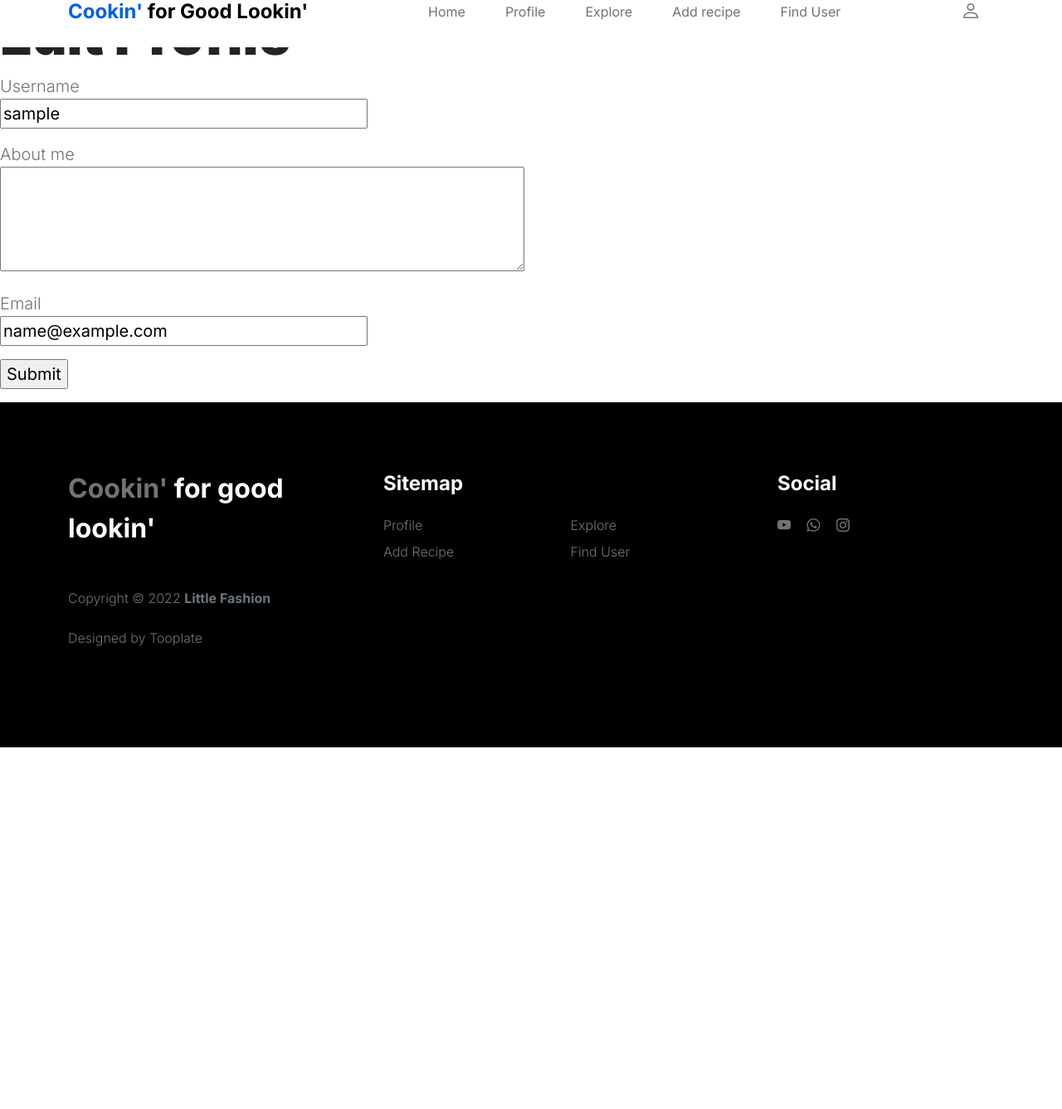
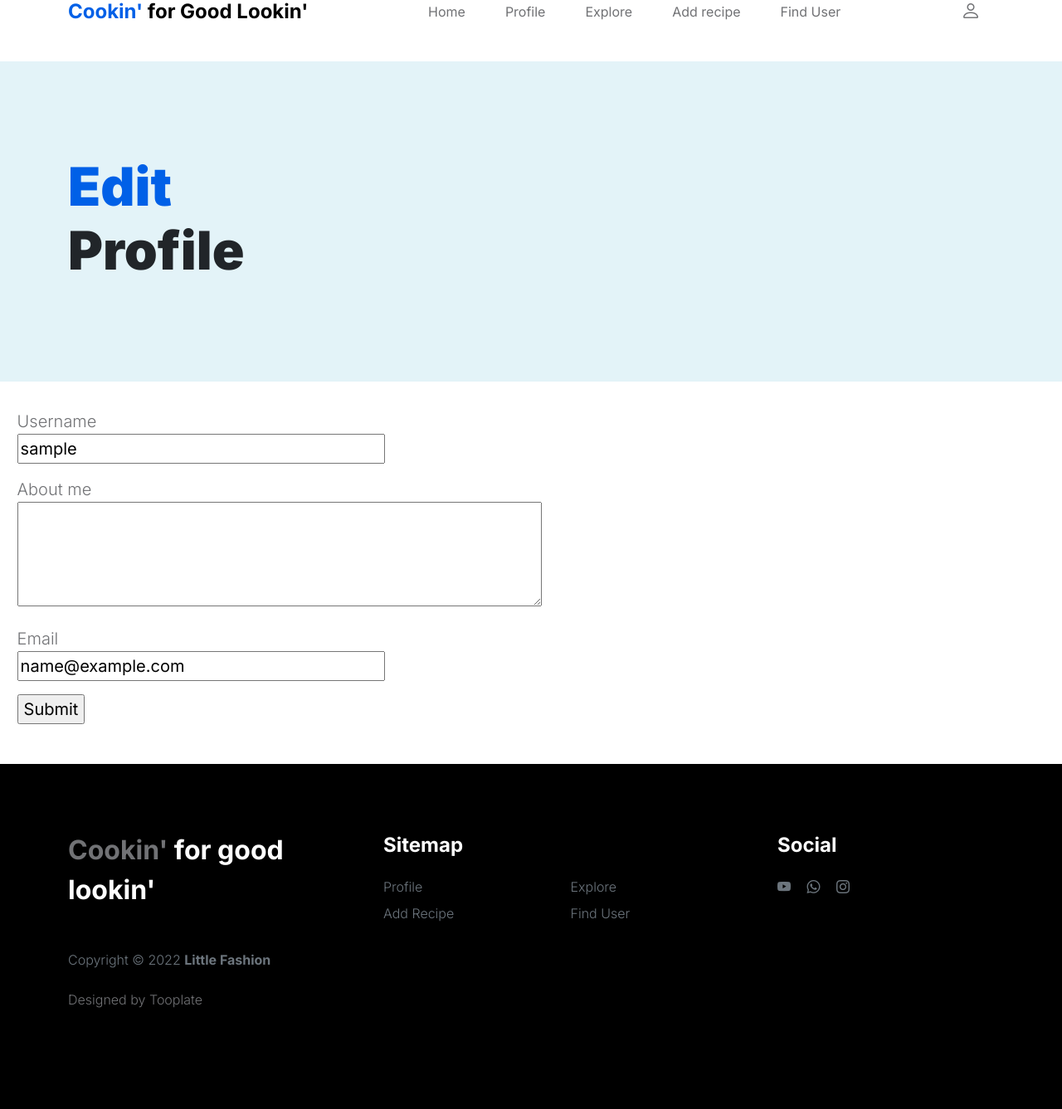
Before and after one commit to Eddj05/DDWT_project, a Flask app: page /edit_profile in a window 1280 px wide. Shown: the part 29-1366 px from the top of the page at 83% size. Before the commit the page ends 930 px from the top, so only its background shows below. Run offline with Flask 3, Linux system fonts and the light colour scheme; the visitor is signed in with stand-in values (Sample User, id 1); data comes from the database, SQL or seed files in the repository; both versions use the stored data as it was after the commit; some libraries are stand-ins or nearby versions.

Commit message:
fix the css for the edit pages

```diff
--- a/app/templates/edit_profile.html
+++ b/app/templates/edit_profile.html
@@ -1,7 +1,28 @@
 {% extends "base.html" %}
 
 {% block content %}
-    <h1>Edit Profile</h1>
+
+<header class="site-header section-padding d-flex justify-content-center align-items-center">
+    <div class="container">
+        <div class="row">
+
+            <div class="col-lg-10 col-12">
+                <h1>
+                    <td></td>
+                    <td>
+                    <span class="d-block text-primary">Edit </span>
+                    <span class="d-block text-dark">Profile</span>
+                </h1>
+            </div>
+        </div>
+    </div>
+</header>
+
+<section class="front-product">
+    <div class="container-fluid p-0">
+        <div class="row align-items-center">
+
+            <div class="col-lg-12 col-12 white-item">
                 <form action="" method="post">
                     {{ form.hidden_tag() }}
                     <p>
@@ -27,4 +48,9 @@
                     </p>
                     <p>{{ form.submit() }}</p>
                 </form>
+            </div>
+        </div>
+    </div>
+</section>
+
 {% endblock %}
```
Also changed, not shown: app/templates/edit_post.html (+27 -1 lines), app.db. Lines whose indentation alone changed are shown as unchanged.
